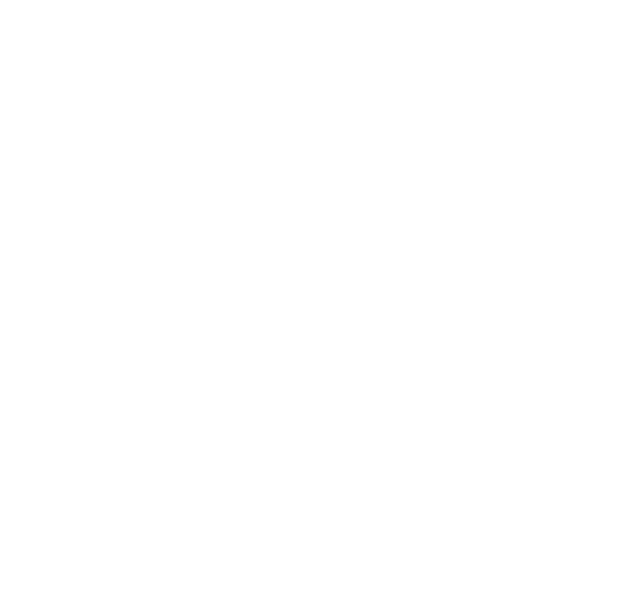
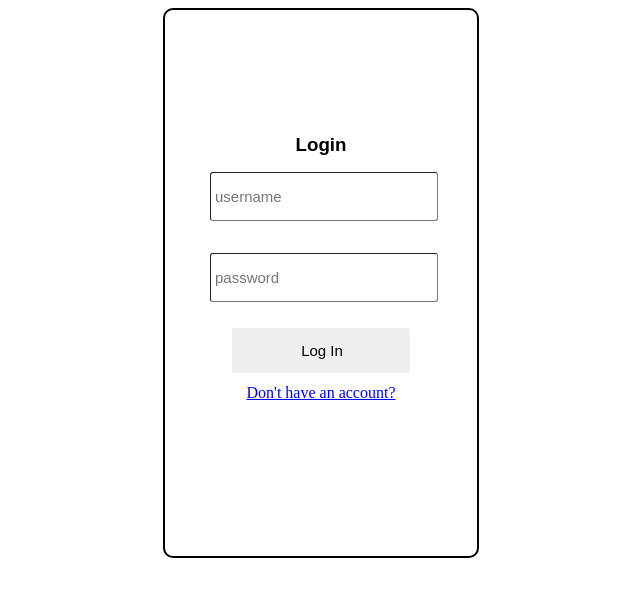
Before and after one commit to 230109-capstone/serverless-sam-frontend, a React (Create React App) app: page /login in a window 1280 px wide. Before the commit this address had no page. Shown: the top 596 px of the page, without its empty margins (319-959 px from the left). Built offline with nearby package versions, Linux system fonts and the light colour scheme.

Commit message:
Login CSS
In this commit I have incorporated CSS to the login component.

```diff
--- a/src/App.tsx
+++ b/src/App.tsx
@@ -1,13 +1,18 @@
 import Register from './Components/register/register';
-import { BrowserRouter, Route, Router, Routes } from 'react-router-dom';
+import Login from './Components/Login/Login.'
+import {BrowserRouter, Route, Routes} from 'react-router-dom';
 
 function App() {
-  return (
-    <>
-    <BrowserRouter><Routes>
-        <Route path='/users' element={<Register />} />
-      </Routes></BrowserRouter></>
-  );
+    return (
+        <>
+            <BrowserRouter>
+                <Routes>
+                    <Route path='/login' element={<Login/>}/>
+                    <Route path='/register' element={<Register/>}/>
+                </Routes>
+            </BrowserRouter>
+        </>
+    );
 }
 
 export default App;
--- a/src/Components/Login/Login..tsx
+++ b/src/Components/Login/Login..tsx
@@ -1,57 +1,64 @@
 import './Login.css'
-import {useEffect, useState} from "react";
+import React, {useEffect, useState} from "react";
 import {useDispatch, useSelector} from "react-redux";
 import {login} from "../../redux/slices/userSlice";
 import {AppDispatch, RootState} from "../../redux/Store";
+import {LoginUser} from "../../models/User";
+import {Link} from "react-router-dom";
+import {useNavigate} from "react-router-dom";
 
 function Login() {
-    const [username, setUsername] = useState("");
-    const [password, setPassword] = useState("");
+    const [username, setUsername] = useState<string>("");
+    const [password, setPassword] = useState<string>("");
     const dispatch: AppDispatch = useDispatch();
-    const userState = useSelector((state: RootState)=>state.user)
+    const userState = useSelector((state: RootState) => state.user)
+    const navigate = useNavigate()
 
-    function usernameHandler(event: any) {
+    function usernameHandler(event: React.ChangeEvent<HTMLInputElement>) {
         setUsername(event.target.value)
     }
 
-    function passwordHandler(event: any) {
+    function passwordHandler(event: React.ChangeEvent<HTMLInputElement>) {
         setPassword(event.target.value)
     }
 
-    function submitHandler(event: any) {
+    function submitHandler(event: React.FormEvent) {
         event.preventDefault()
-        const user = {
+        const user: LoginUser = {
             username,
             password
         }
 
         dispatch(login(user))
             .then(() => {
-                //Todo: Add a navigate
+                navigate('/')
             })
     }
 
-    useEffect(()=>{
-        if(userState.isLoggedIn){
-            //Todo: add navigate
+    useEffect(() => {
+        if (userState.isLoggedIn) {
+            navigate('/lmao')
         }
     }, [userState.isLoggedIn])
 
     return (
         <form name="loginForm" id="loginForm" onSubmit={submitHandler}>
-            <h1>Login</h1>
+            <h3 className="header">Login</h3>
 
             {userState.loginError ? <h3>Incorrect email or password </h3> : <></>}
 
-            <label>Username</label>
-            <input type="text" id="usernameLogin" name="username" placeholder="username" onChange={usernameHandler}
-                   required/>
+            <p><input type="text" className="inputLogin" name="username" placeholder="username"
+                      onChange={usernameHandler}
+                      required/></p>
 
-            <label>Password</label>
-            <input type="password" id="passwordLogin" name='password' placeholder='password' onChange={passwordHandler}
-                   required/>
+            <p><input type="password" className="inputLogin" name='password' placeholder='password'
+                      onChange={passwordHandler}
+                      required/></p>
 
-            <input type="submit" id="loginButton" value="Log In"/>
+            <input type="submit" id="loginBtn" value="Log In"/>
+            <Link className="registerLink" to='/register'>Don't have an account?</Link>
+
+
         </form>
     )
 }
--- a/src/Components/Login/Login.css
+++ b/src/Components/Login/Login.css
@@ -0,0 +1,54 @@
+.header{
+    font-family: Arial, Helvetica, sans-serif;
+    margin: 0;
+    text-align: center;
+}
+
+.registerLink {
+    margin-top: 10px;
+    text-align: center;
+}
+
+#loginForm{
+    background-color: rgb(255, 255, 255);
+    display: flex;
+    flex-flow: column;
+    max-width: 25%;
+    min-height: 550px;
+    padding: 45px 45px 75px;
+    justify-content: center;
+    box-sizing: border-box;
+    line-height: 1.2;
+    margin: auto auto 15px;
+    border-radius: 10px;
+    border: 2px black solid;
+}
+
+#loginBtn {
+    font-size: 15px;
+    margin-left: 10%;
+    height: 45px;
+    width: 80%;
+    padding: 8px 20px;
+    border-radius: 2px;
+    outline: none;
+    border: none;
+    cursor: pointer;
+    margin-top: 10px;
+}
+
+#loginBtn:hover {
+    transition: all 0.3s ease-out;
+    background: rgb(207, 135, 53);
+    color: #242424;
+}
+
+.inputLogin {
+    font-size: 15px;
+    border-width: 1px;
+    line-height: 18px;
+    height: 45px;
+    width: 100%;
+    text-indent: 2px;
+    border-radius: 3px;
+}
```
